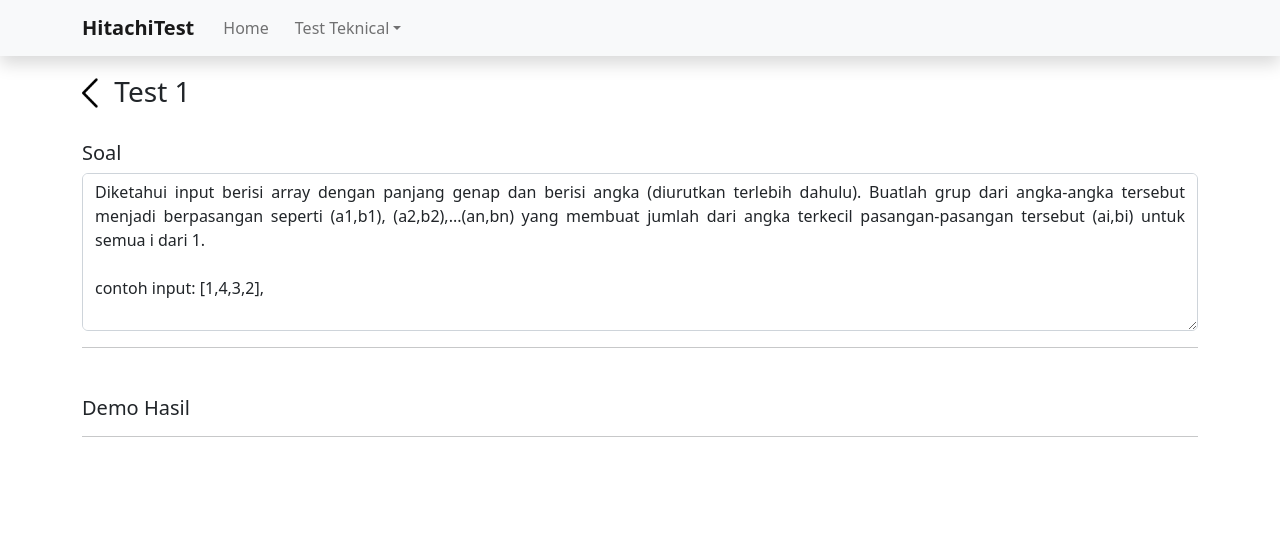
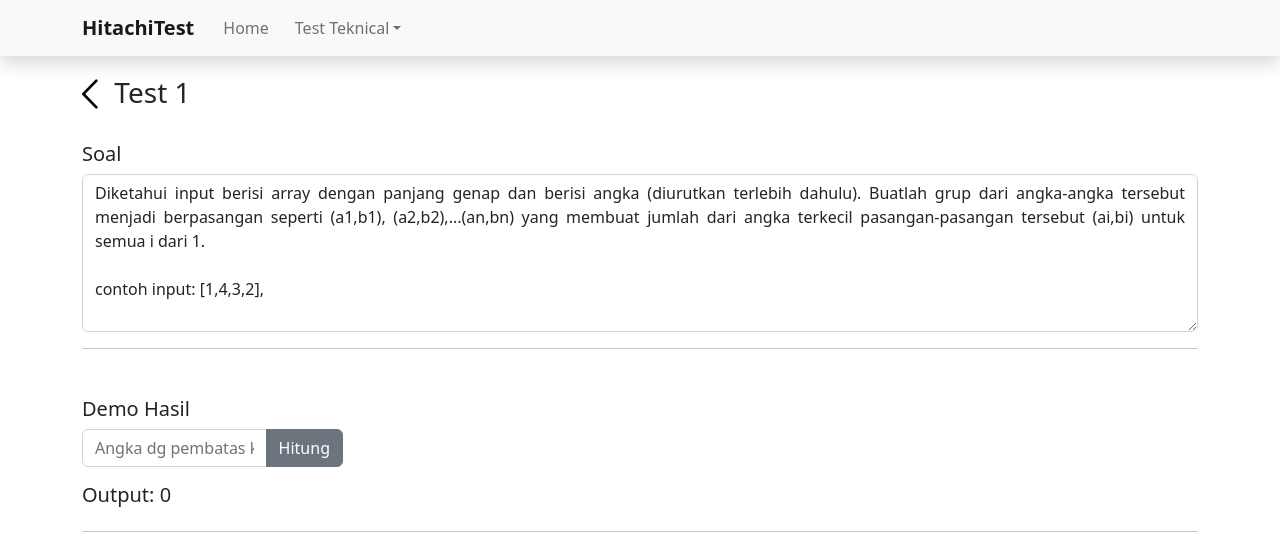
Before and after one commit to joniheri/test-technical-hitachi, a React (Vite) app: page /test1/1 in a window 1280 px wide. Shown: the top 546 px of the page. Built offline with nearby package versions, Linux system fonts and the light colour scheme.

Commit message:
Update 2023-08-02 20.34

```diff
--- a/src/pages/Test1.jsx
+++ b/src/pages/Test1.jsx
@@ -8,6 +8,8 @@ export default function Test1() {
   const params = useParams();
 
   const [soal, setSoal] = useState([]);
+  const [input, setInput] = useState("");
+  const [maxPairingSum, setMaxPairingSum] = useState(0);
 
   useEffect(() => {
     detailTest();
@@ -18,6 +20,21 @@ export default function Test1() {
     const response = dataSoal.find((item) => item.id === idSoal);
     console.log(response);
     setSoal(response);
+  };
+
+  const findMaxPairingSum = (array) => {
+    const sortedArray = array.slice().sort((a, b) => a - b);
+    let maxPairingSum = 0;
+    for (let i = 0; i < sortedArray.length; i += 2) {
+      maxPairingSum += sortedArray[i];
+    }
+    return maxPairingSum;
+  };
+
+  const handleCalculate = () => {
+    const inputArray = input.split(",").map((num) => parseInt(num.trim(), 10));
+    const result = findMaxPairingSum(inputArray);
+    setMaxPairingSum(result);
   };
 
   return (
@@ -37,7 +54,7 @@ export default function Test1() {
             navigate("/");
           }}
         />
-        <h3 style={{ marginTop: "5px" }}>Test {soal.id}</h3>
+        <h3 style={{ marginTop: "6px" }}>Test {soal.id}</h3>
       </div>
 
       {/* Soal */}
@@ -60,6 +77,28 @@ export default function Test1() {
 
       <div className="mt-5">
         <h5>Demo Hasil</h5>
+        <div className="row">
+          <div className="col-lg-3 mb-3">
+            <div class="input-group">
+              <input
+                type="text"
+                className="form-control"
+                placeholder="Angka dg pembatas koma ','"
+                value={input}
+                onChange={(e) => {
+                  setInput(e.target.value);
+                }}
+              />
+              <button
+                className="input-group-text btn btn-secondary"
+                onClick={handleCalculate}
+              >
+                Hitung
+              </button>
+            </div>
+          </div>
+          <h5>Output: {maxPairingSum}</h5>
+        </div>
       </div>
       <hr />
     </div>
--- a/src/pages/Test2.jsx
+++ b/src/pages/Test2.jsx
@@ -37,7 +37,7 @@ export default function Test2() {
             navigate("/");
           }}
         />
-        <h3 style={{ marginTop: "5px" }}>Test {soal.id}</h3>
+        <h3 style={{ marginTop: "6px" }}>Test {soal.id}</h3>
       </div>
 
       {/* Soal */}
--- a/src/pages/Test3.jsx
+++ b/src/pages/Test3.jsx
@@ -30,6 +30,13 @@ export default function Test3() {
     findAllCombinations();
   }, [input]);
 
+  const detailTest = () => {
+    const idSoal = params.id;
+    const response = dataSoal.find((item) => item.id === idSoal);
+    console.log(response);
+    setSoal(response);
+  };
+
   const findAllCombinations = (currentIndex = 0, currentCombination = "") => {
     if (currentIndex === input.length) {
       setResult((prevResult) => [...prevResult, currentCombination]);
@@ -47,13 +54,6 @@ export default function Test3() {
     for (const letter of letters) {
       findAllCombinations(currentIndex + 1, currentCombination + letter);
     }
-  };
-
-  const detailTest = () => {
-    const idSoal = params.id;
-    const response = dataSoal.find((item) => item.id === idSoal);
-    console.log(response);
-    setSoal(response);
   };
 
   const handleInputChange = (e) => {
@@ -77,7 +77,7 @@ export default function Test3() {
             navigate("/");
           }}
         />
-        <h3 style={{ marginTop: "5px" }}>Test {soal.id}</h3>
+        <h3 style={{ marginTop: "6px" }}>Test {soal.id}</h3>
       </div>
 
       {/* Soal */}
```
